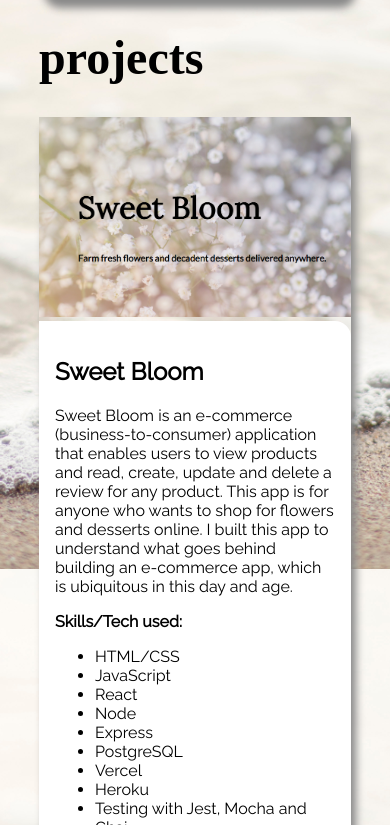
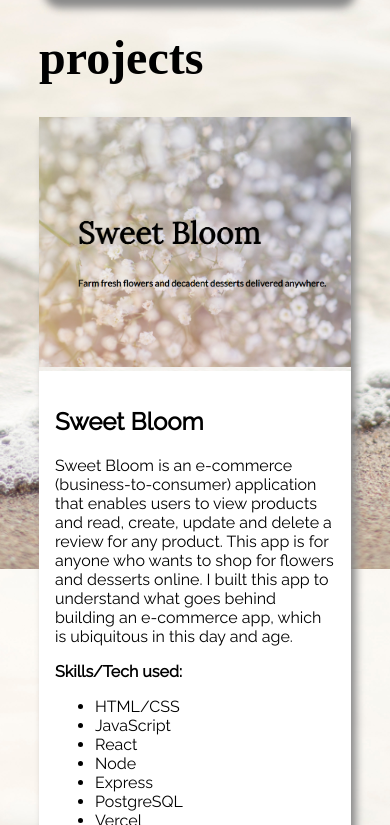
Before and after one commit to christineyoo/christine-portfolio, a React (Create React App) app: page /projects in a window 390 px wide. Shown: the part 1119-1944 px from the top of the page. Built offline with nearby package versions, Linux system fonts and the light colour scheme; a web font is replaced by a local one.

Commit message:
fixed shadow on projects on mobile view

```diff
--- a/src/projects/Projects.css
+++ b/src/projects/Projects.css
@@ -26,7 +26,7 @@ img:hover {
   display: flex;
   flex-direction: column;
   margin-bottom: 1rem;
-  border-radius: 0 1rem 1rem 0;
+  border-radius: 0 0 1rem 1rem;
   box-shadow: 5px 10px 8px #888888;
 }
 
@@ -34,7 +34,7 @@ img:hover {
   flex: 1;
   padding: 1rem;
   background-color: #ffff;
-  border-radius: 0 1rem 1rem 0;
+  border-radius: 0 0 1rem 1rem;
 }
 
 .projects-flex-2 {
@@ -49,7 +49,7 @@ img:hover {
 .project-screenshot {
   object-fit: cover;
   width: 100%;
-  height: 200px;
+  height: 250px;
 }
 
 @media all and (min-width: 800px) {
@@ -58,7 +58,14 @@ img:hover {
   }
   .projects-flex {
     flex-direction: row;
+  border-radius: 0 1rem 1rem 0;
+
   }
+
+  .projects-flex-1 {
+    border-radius: 0 1rem 1rem 0;
+  }
+
   .project-screenshot {
     object-fit: cover;
     width: 100%;
```
